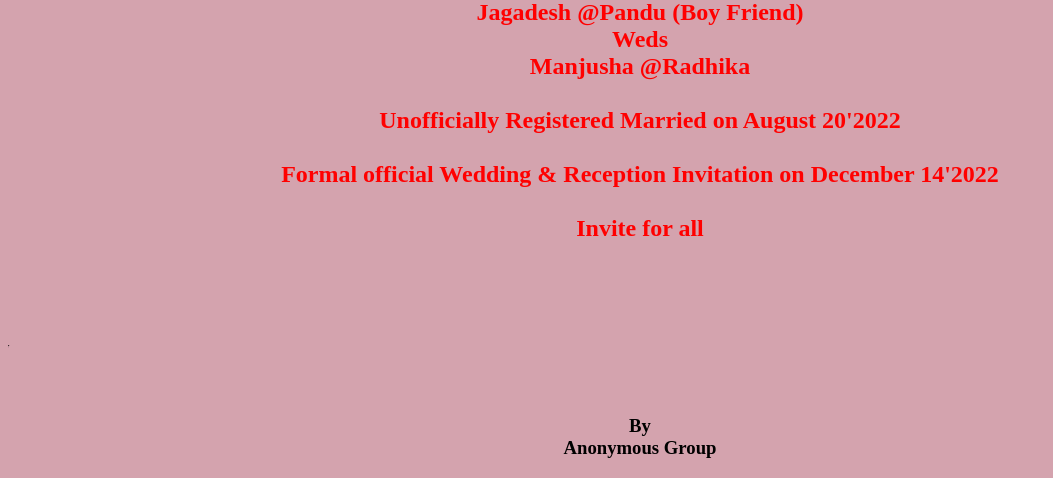
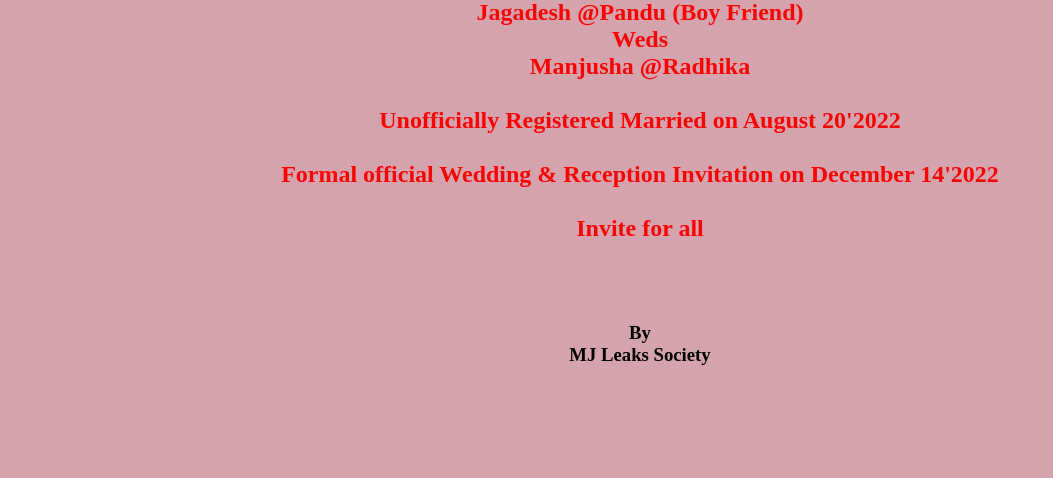
Before and after one commit to narman2430/xxysds, a Python web app: template templates/index.html in a window 1280 px wide. Shown: the part 404-882 px from the top of the page, without its empty margins (0-1053 px from the left). After the commit the page ends 769 px from the top, so only its background shows below. Run offline with Jinja, Linux system fonts and the light colour scheme; the template is opened without the code that fills it, so the values that code supplies are empty.

Commit message:
Update index.html

```diff
--- a/templates/index.html
+++ b/templates/index.html
@@ -56,19 +56,19 @@
         <br>
         <font color="red"> Invite for all </font>
 
-        <marquee behavior="scroll" direction="right">Radhika Loves Pandu!</marquee>
+<!--         <marquee behavior="scroll" direction="right">Radhika Loves Pandu!</marquee> -->
+<!--         <br> -->
+<!--         <marquee behavior="scroll" direction="left">Pandu Loves Radhika!</marquee> -->
+<!--         <br> -->
         <br>
-        <marquee behavior="scroll" direction="left">Pandu Loves Radhika!</marquee>
-        <br>
-        <br>
-        <marquee behavior="scroll" direction="right">We will soon let out our Couple Images and Videos soon. Thank you all for supporting us throughout our Journey </marquee>
+        <marquee behavior="scroll" direction="left">We will soon let out our Couple Images and Videos soon. Thank you all for supporting us </marquee>
 
         <br>
         <br>
         </h2>
         <h3>
                                 By <br>
-                        Anonymous Group
+                             MJ Leaks Society
         </h3>
     </center>
 </body>
```
